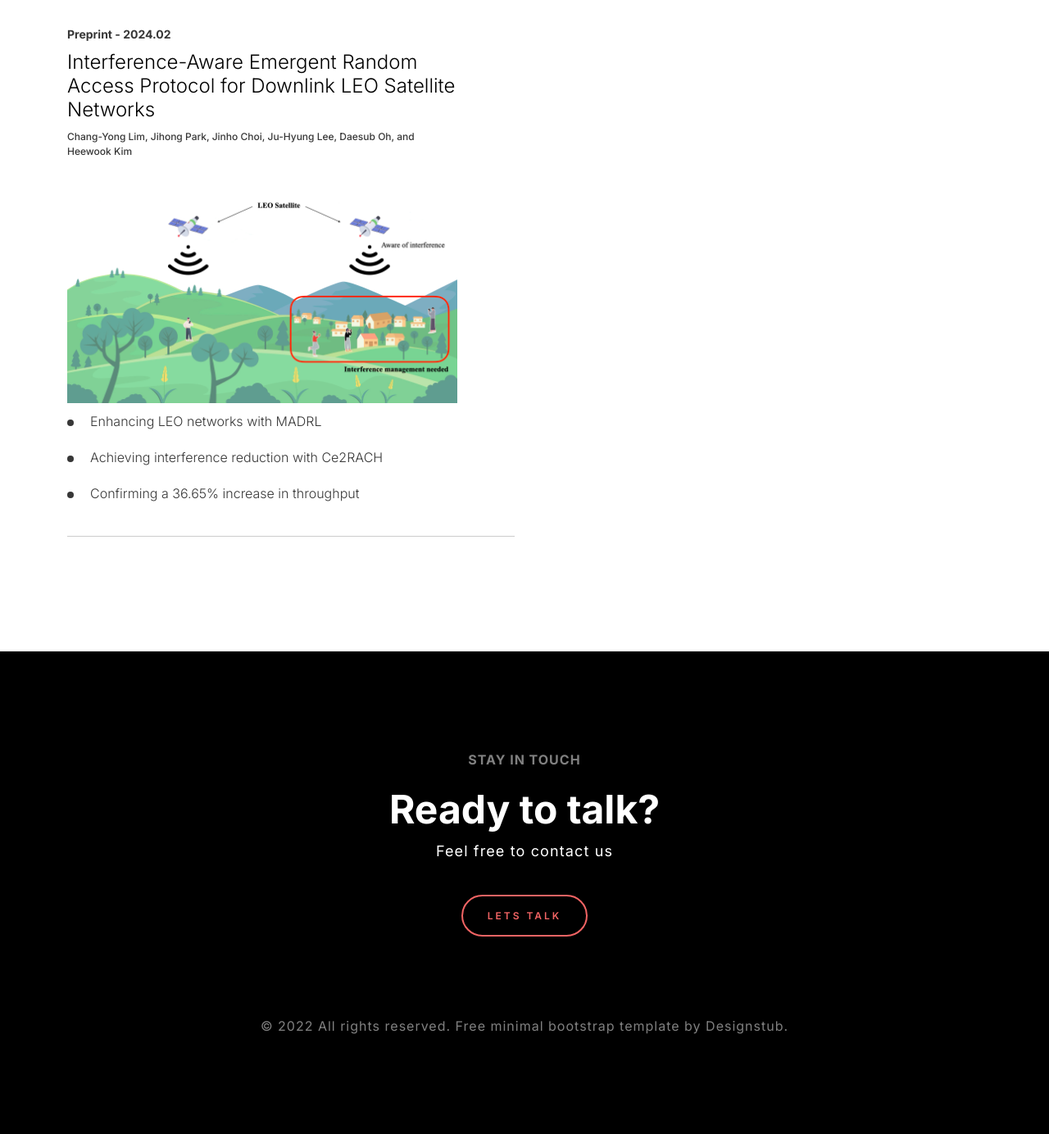
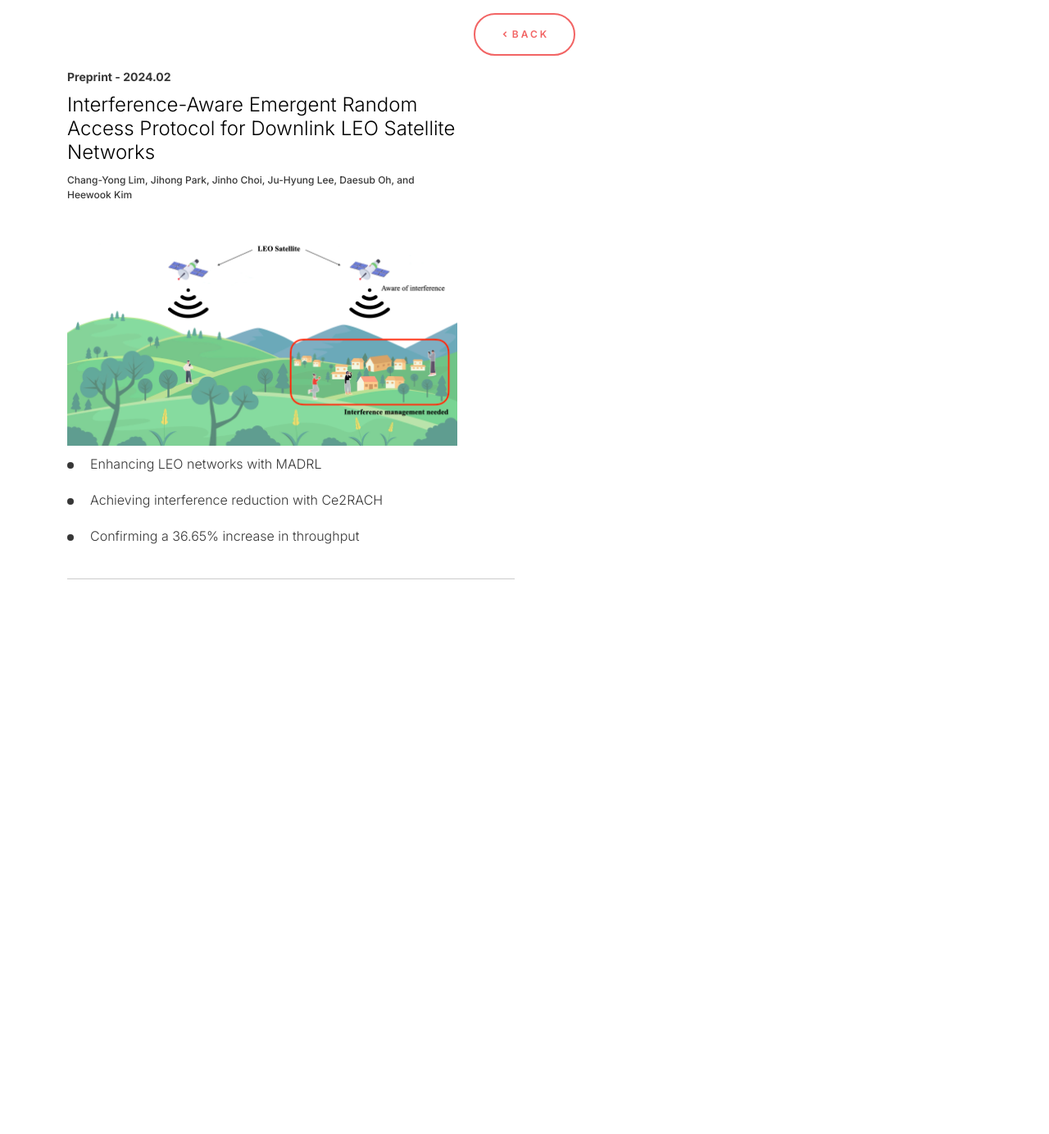
Before and after one commit to devTabasco/devTabasco.github.io, a plain HTML site: page research-details-1.html in a window 1280 px wide. Shown: the part 164-1548 px from the top of the page at 82% size. After the commit the page ends 1011 px from the top, so only its background shows below. Drawn offline with nearby package versions, Linux system fonts and the light colour scheme.

Commit message:
Add files via upload

```diff
--- a/research-details-1.html
+++ b/research-details-1.html
@@ -48,6 +48,10 @@
   <!-- header -->
 
    <main class="ds-main-section">
+
+    <div class="text-center">
+      <a href="index.html" class="ds-button ds-arrow-button"><i class="ri-arrow-left-s-line"></i>BACK</a>
+    </div>
 
     <!-- Contents -->
     <div class="ds-experience-section">
@@ -126,17 +130,17 @@
    </main>
 
    <!--  footer -->
-   <footer class="ds-footer text-center">
+   <!-- <footer class="ds-footer text-center">
      <div class="container">
         <section>
           <span>Stay in touch</span>
-          <h4>Ready to talk?</h4>
-          <p>Feel free to contact us</p>
-          <a href="mailto:test@test.com" class="ds-button">Lets Talk</a>
+          <h4>Feel free to contact me</h4>
+          <p>Feel free to contact me</p>
+          <a href="mailto:changyong0605@gmail.com" class="ds-button">Lets Talk</a>
         </section>
-        <span class="ds-copyright">© 2022 All rights reserved. Free minimal bootstrap template by <a href="https://designstub.com/" target="_blank">Designstub</a>.</span>
+        <span class="ds-copyright">© 2022 All rights reserved.</a></span>
      </div>
-   </footer>
+   </footer> -->
 
 
     <script src="https://ajax.googleapis.com/ajax/libs/jquery/3.5.1/jquery.min.js"></script>
```
